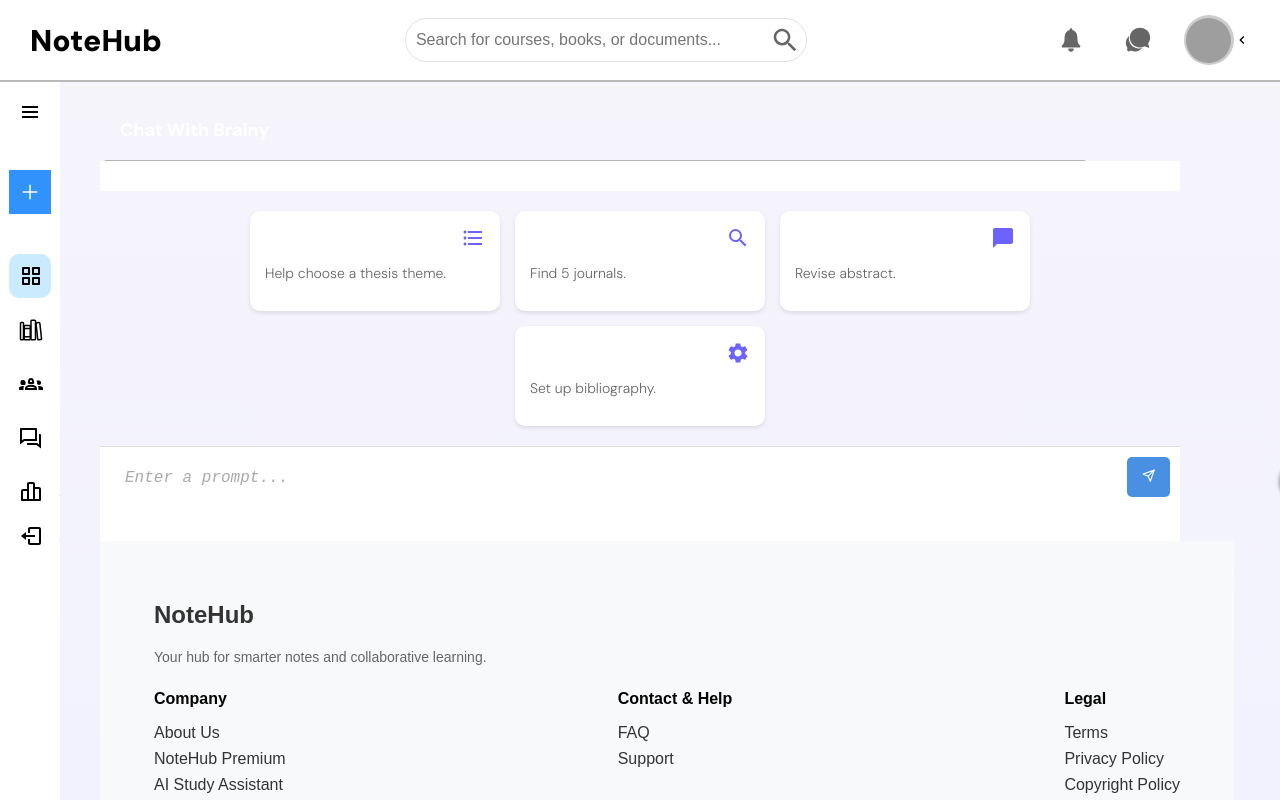
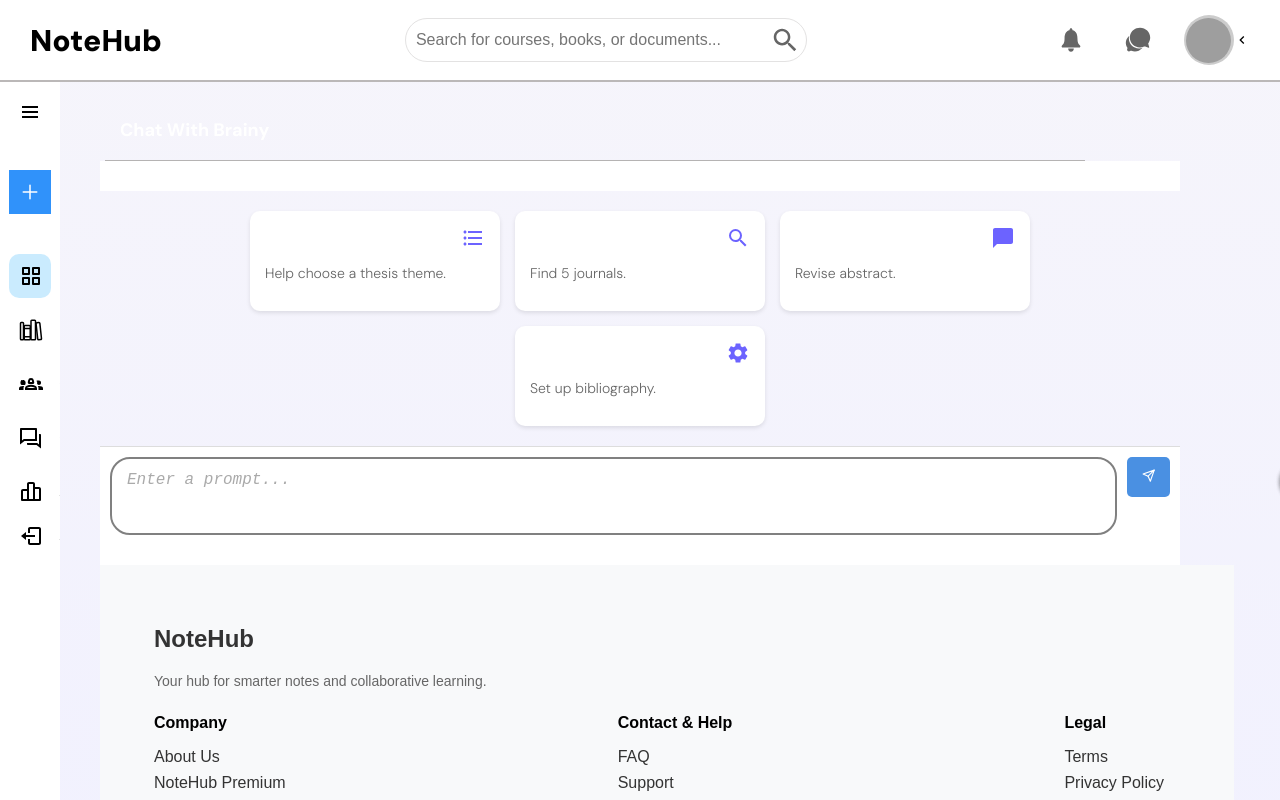
Before and after one commit to NoteHubs-Org/Frontend, a React (Create React App) app: page /noteai in a window 1280 px wide. Shown: the top 800 px of the page. Built offline with nearby package versions, Linux system fonts and the light colour scheme; grey boxes are pictures that could not be loaded.

Commit message:
Enhance chat input styling and functionality with improved layout and button design

```diff
--- a/src/landingPage/chatSlider/chatWindow.js
+++ b/src/landingPage/chatSlider/chatWindow.js
@@ -62,15 +62,15 @@ const ChatWindow = ({ onClose }) => {
       {/* Input Area */}
       <div className="chat-input">
         <input
+          className="input-el"
           type="text"
           placeholder="Type here..."
           value={currentMessage}
           onChange={(e) => setCurrentMessage(e.target.value)}
           onKeyDown={(e) => e.key === "Enter" && sendMessage()}
-          className=""
         />
         <button className="send-btn" onClick={sendMessage}>
-          <FaPaperPlane />
+          <FaPaperPlane className="icon-send-btn" />
         </button>
       </div>
     </div>
--- a/src/landingPage/chatSlider/chatslider.css
+++ b/src/landingPage/chatSlider/chatslider.css
@@ -224,7 +224,34 @@
   color: #878787;
 }
 .chat-input{
-  max-height: 30px;
+  max-height: 20px;
+  width: 90%;
+  margin-bottom: 20px;
+  border: solid 2px gray;
+  background-color: white;
+  border-radius: 20px;
+  outline: none;
+  display: flex;
+  align-items: center;
+  justify-content: space-between;
+}
+.input-el{
+  width: 80%;
+  height: 40px;
   border: none;
-  background-color: white;
+  outline: none;
+  font-size: 15px;
 }
+.send-btn{
+  height: 40px;
+  width: 40px;
+  border: none;
+  background-color: #1A73E8;
+  border-radius: 20px;
+}
+.send-btn:hover{
+  opacity: 0.8;
+}
+.icon-send-btn{
+  color: white;
+}
```
